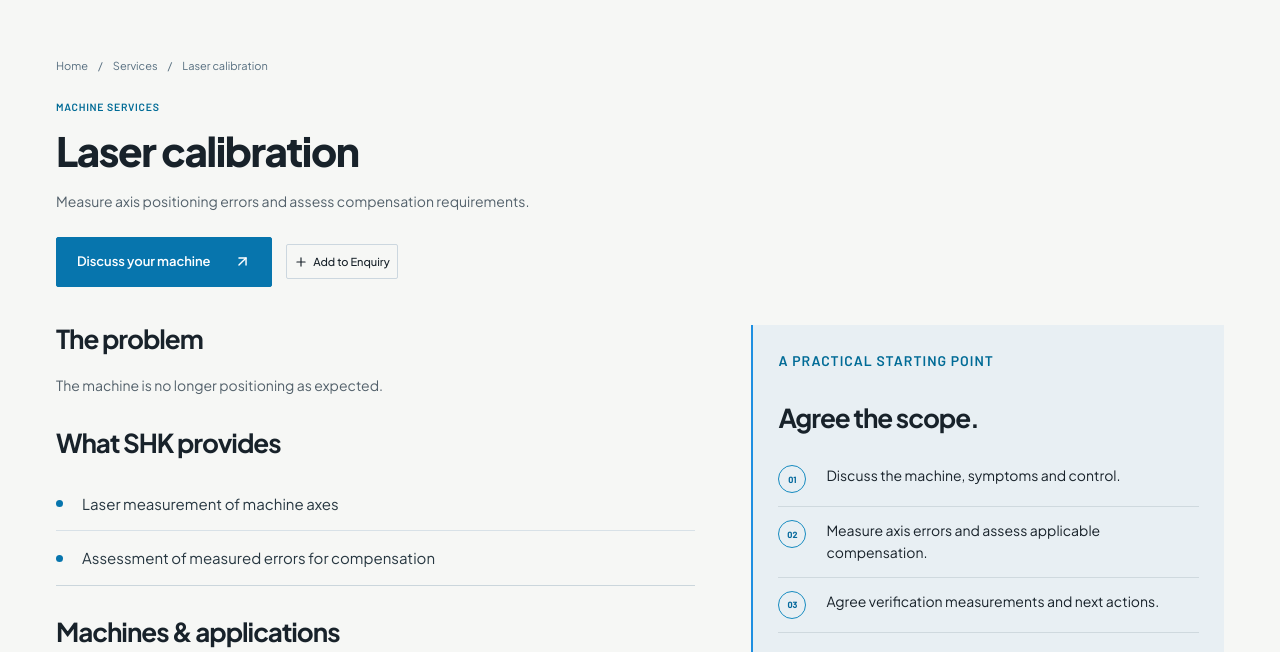
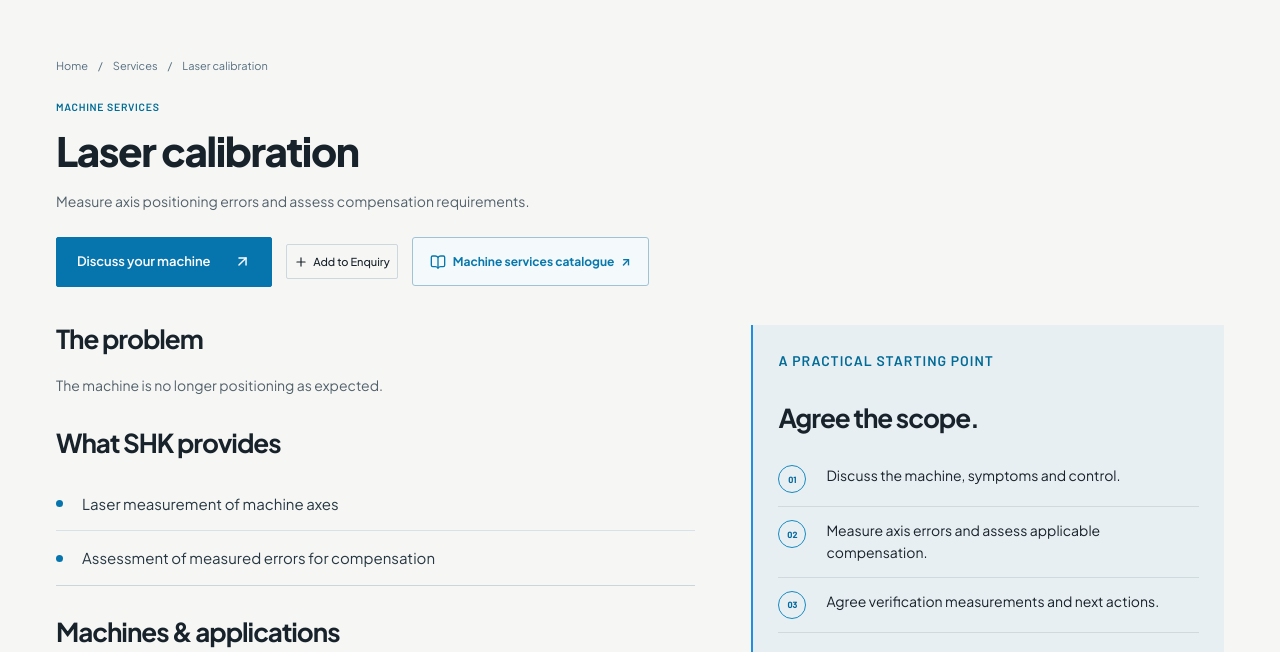
Before and after one commit to arcanelinx-web-studio/SHKTech, an Astro site: page /services/laser-calibration in a window 1280 px wide. Shown: the part 91-743 px from the top of the page. Built offline with nearby package versions, Linux system fonts and the light colour scheme; Astro itself is replaced by a stand-in of ours.

Commit message:
add Machine Services catalogue to service detail pages

```diff
--- a/src/pages/services/[slug].astro
+++ b/src/pages/services/[slug].astro
@@ -3,6 +3,7 @@ import BaseLayout from '../../layouts/BaseLayout.astro';
 import Breadcrumb from '../../components/global/Breadcrumb.astro';
 import Button from '../../components/global/Button.astro';
 import EnquiryButton from '../../components/enquiry/EnquiryButton.astro';
+import CatalogueCTA from '../../components/global/CatalogueCTA.astro';
 import { services } from '../../data/services';
 export function getStaticPaths() {
   return services.map((service) => ({ params: { slug: service.id }, props: { service } }));
@@ -37,6 +38,7 @@ const type =
           Discuss your machine
         </Button>
         <EnquiryButton id={s.id} title={s.title} kind="service" />
+        <CatalogueCTA href="/downloads/SHK-Catalogue-14-Machine-Services.pdf" label="Machine services catalogue" class="button-like" />
       </div>
       <div class="detail-columns">
         <div>
```
